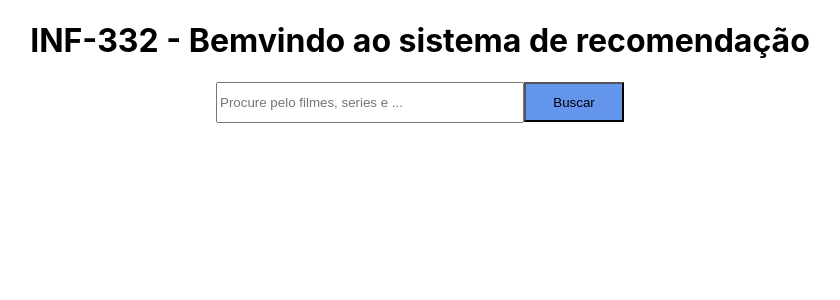
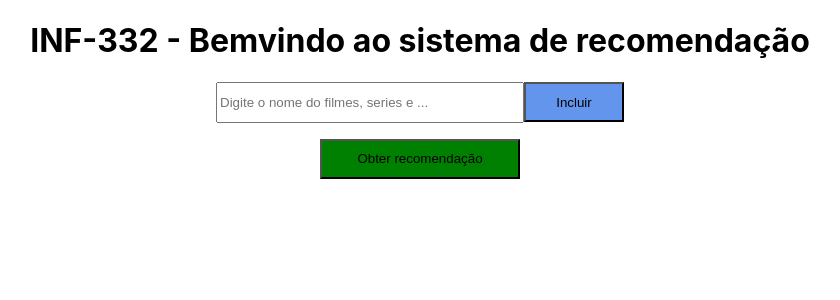
Before and after one commit to simeaol/streaming-platform-recommendations-app, a React (Create React App) app in the folder frontend/: page / in a window 1280 px wide. Shown: the top 300 px of the page, without its empty margins (220-1060 px from the left). Built offline with nearby package versions, Linux system fonts and the light colour scheme.

Commit message:
handling user input request

```diff
--- a/frontend/src/App.css
+++ b/frontend/src/App.css
@@ -49,3 +49,11 @@
   background-color: cornflowerblue;
   text-align: center;
 }
+
+#recommendation_btn {
+  width: 200px;
+  height: 40px;
+  color: black;
+  background-color: green;
+  text-align: center;
+}
--- a/frontend/src/App.js
+++ b/frontend/src/App.js
@@ -1,16 +1,20 @@
-import React from 'react';
+import React, { useState } from 'react';
 import axios from 'axios';
 import './App.css';
 
 function App() {
 
-  function getPlatform(){
+  var [whishList, setList] = useState([])
+
+  function handleInclusion(){
     const title = document.getElementById("search_field").value
-
     console.log(title)
 
-    getTitles(title);
-
+    if(title){
+      setList([...whishList, title])
+      document.getElementById("search_field").value=''
+    }
+    console.log(whishList)
 
   }
 
@@ -29,12 +33,29 @@ function App() {
     return data;
   }
 
+  function getRecommendation(){
+    if(whishList.values.length == 0){
+      alert('Favor, adicionar titulo de filmes ou series favoritas')
+    }
+    alert('Recomendacao')
+  }
+
   return (
-    <div className="App">
-      <h1>INF-332 - Bemvindo ao sistema de recomendação</h1>
-      <input type="text" id="search_field" width="50%" placeholder="Procure pelo filmes, series e ..." />
-      <button id="search_btn" onClick={() => getPlatform()}>Buscar</button>
-    </div>
+    <>
+      <div className="App">
+        <h1>INF-332 - Bemvindo ao sistema de recomendação</h1>
+        <input type="text" id="search_field" width="50%" placeholder="Digite o nome do filmes, series e ..." />
+        <button id="search_btn" onClick={handleInclusion}>Incluir</button>
+      </div>
+      <div className="App">
+        <ul>
+          {whishList}
+        </ul>
+      </div>
+      <div className="App">
+        <button id="recommendation_btn" onClick={getRecommendation}>Obter recomendação</button>
+      </div>
+    </>
   );
 }
 
```
